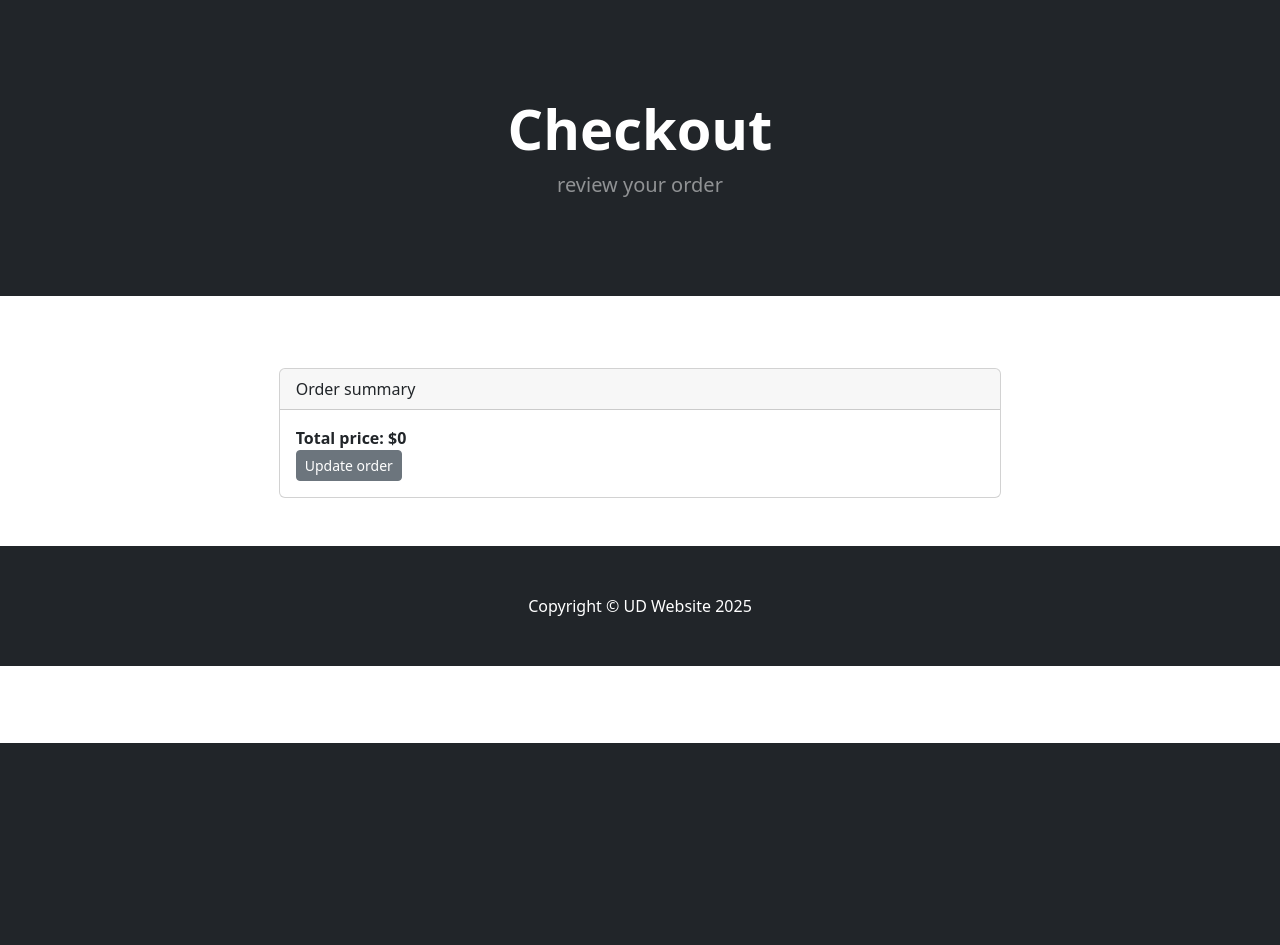
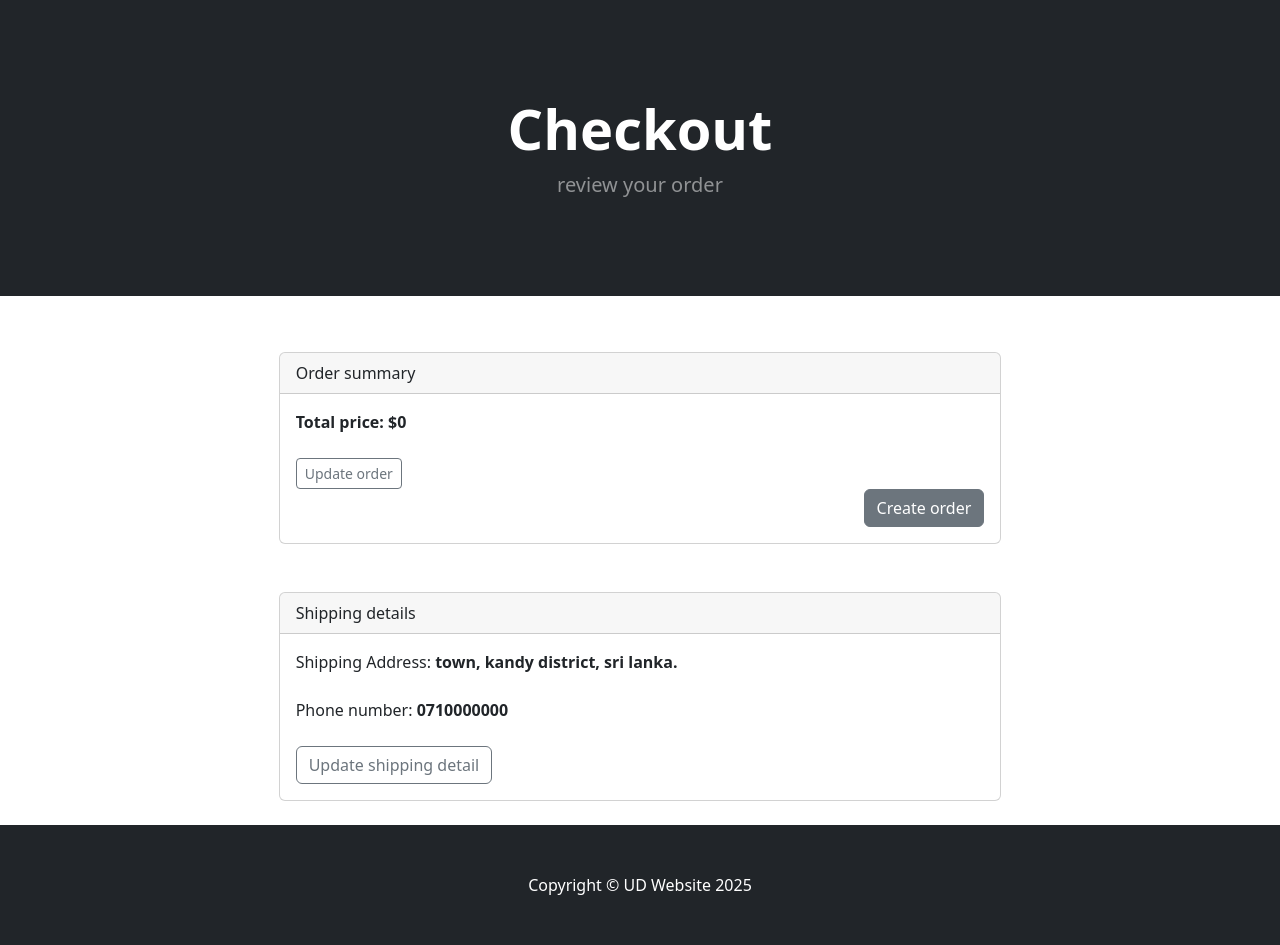
Before and after one commit to UdaraAthauda/Ecommerce-Web-Application-Django, a Django app: page /payment/checkout/ in a window 1280 px wide. Shown: the part 57-1002 px from the top of the page. Before the commit the page ends 800 px from the top, so only its background shows below. Run offline with Django 5.2, Linux system fonts and the light colour scheme; a user stored in the database is signed in; data comes from the database, SQL or seed files in the repository; both versions use the stored data as it was after the commit; some libraries are stand-ins or nearby versions.

Commit message:
implemented the order processing part

```diff
--- a/payment/models.py
+++ b/payment/models.py
@@ -10,6 +10,7 @@ class Order(models.Model):
     shipping_address = models.TextField()
     amount_paid = models.DecimalField(max_digits=8, decimal_places=2)
     date_ordered = models.DateTimeField(auto_now_add=True)
+    shipped = models.BooleanField(default=False)
 
     def __str__(self):
         return f'Order - {self.id}'
--- a/payment/urls.py
+++ b/payment/urls.py
@@ -3,4 +3,5 @@ from . import views
 
 urlpatterns = [
     path('checkout/', views.checkout, name="checkout"),
+    path('process_order/', views.process_order, name="process_order"),
 ]
--- a/payment/views.py
+++ b/payment/views.py
@@ -1,5 +1,8 @@
-from django.shortcuts import render
+from django.shortcuts import render, redirect
 from cart.cart import Cart
+from ecomApp.models import User
+from .models import *
+from ecomApp.models import Product
 
 
 # checkout view
@@ -7,7 +10,52 @@ def checkout(request):
     cart = Cart(request)
     products = cart.get_products()
     cart_total = cart.cart_total()
+    shipping_detail = User.objects.get(id=request.user.id)
 
-    context = {'products': products, 'cart': cart, 'cart_total': cart_total}
+    context = {'products': products, 'cart': cart, 'cart_total': cart_total, 'shipping_detail': shipping_detail}
 
     return render(request, 'checkout.html', context=context)
+
+# order process view
+def process_order(request):
+    shipping_detail = User.objects.get(id=request.user.id)
+    cart = Cart(request)
+
+    # gather order info
+    user = request.user
+    full_name = f'{shipping_detail.first_name} {shipping_detail.last_name}'
+    email = shipping_detail.email
+    shipping_address = shipping_detail.address
+    amount_paid = cart.cart_total()
+
+    # create an order
+    if user:
+        create_order = Order(user=user, full_name=full_name, email=email, shipping_address=shipping_address, amount_paid=amount_paid)
+        create_order.save()
+
+        # create order items
+        order_id = create_order.pk
+
+        for product in cart.get_products():
+            product_id = product.id
+
+            # get the product price
+            if product.is_sale:
+                price = product.sale_price
+            else:
+                price = product.price
+
+            # get the product quantity
+            for key, value in cart.cart.items():
+                if int(key) == product.id:
+                    quantity = value.get('quantity')
+
+                    create_order_item = OrderItem(order_id=order_id, product_id=product_id, user=user, quantity=quantity, price=price)
+                    create_order_item.save()
+
+        # delete the ordered cart
+        for key in list(request.session.keys()):
+            if key == "cart":
+                del request.session[key]
+
+    return redirect('home')
--- a/templates/checkout.html
+++ b/templates/checkout.html
@@ -15,9 +15,9 @@
     </div>
 </header>
 
-<!-- Section-->
+<!-- Section -->
 <section class="py-5">
-    <div class="container mt-4 col-md-7">
+    <div class="container mt-2 col-md-7">
         <div class="card">
             <div class="card-header">
                 Order summary
@@ -48,8 +48,27 @@
                     <br><br>
                 {% endfor %}
 
-                <strong>Total price: ${{cart_total}}</strong><br>
-                <a href="{% url 'view_cart' %}" class="btn btn-sm btn-secondary">Update order</a>
+                <strong>Total price: ${{cart_total}}</strong><br><br>
+                <a href="{% url 'view_cart' %}" class="btn btn-sm btn-outline-secondary">Update order</a>
+                <div align="right">
+                    <a href="{% url 'process_order' %}" class="btn btn-secondary">Create order</a>
+                </div>
+            </div>
+        </div>
+    </div>
+</section>
+
+<!-- Section -->
+<section class="mb-4">
+    <div class="container col-md-7">
+        <div class="card">
+            <div class="card-header">
+                Shipping details
+            </div>
+            <div class="card-body">
+                Shipping Address: <strong>{{shipping_detail.address}}</strong> <br><br>
+                Phone number: <strong>{{shipping_detail.phone}}</strong> <br><br>
+                <a href="{% url 'update_user' %}" class="btn btn-outline-secondary">Update shipping detail</a>
             </div>
         </div>
     </div>
```
Also changed, not shown: payment/admin.py (+15 -0 lines), db.sqlite3, payment/migrations/0002_order_shipped.py (added).
